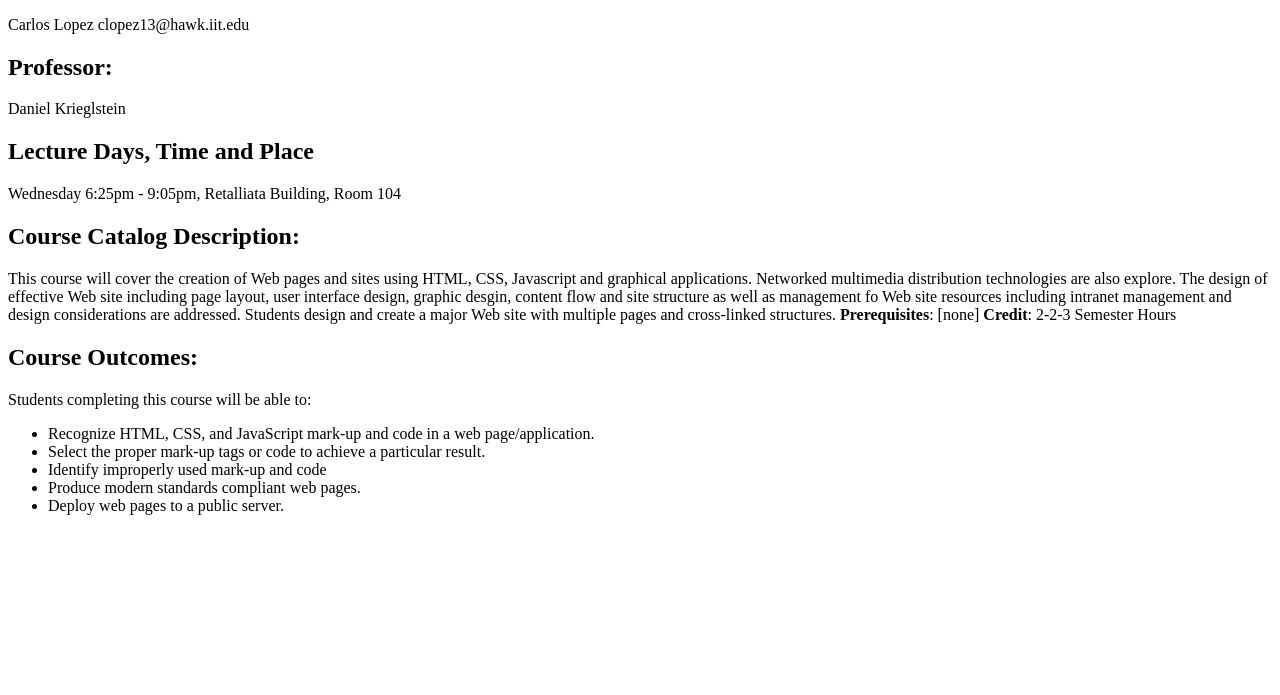
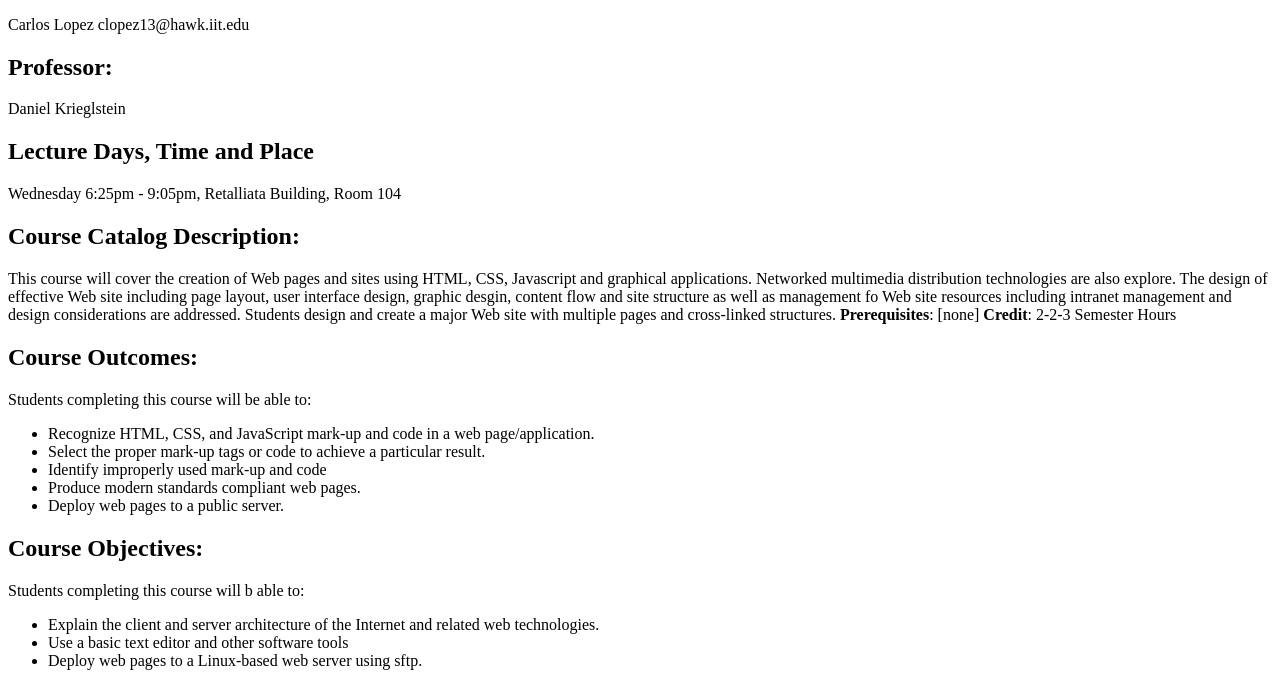
Before and after one commit to Carlosl29/ITMD361, a plain HTML site: page Lab2/index.html in a window 1280 px wide. Shown: the part 105-800 px from the top of the page. Drawn offline with Linux system fonts and the light colour scheme.

Commit message:
Addition of Course Obj
Added the objectives of the course as an unordered list.

```diff
--- a/Lab2/index.html
+++ b/Lab2/index.html
@@ -23,6 +23,13 @@
 		<li>Produce modern standards compliant web pages.</li>
 		<li>Deploy web pages to a public server.</li>
 	</ul>
+	<h2>Course Objectives:</h2>
+	<p>Students completing this course will b able to:</p>
+	<ul>
+		<li>Explain the client and server architecture of the Internet and related web technologies.</li>
+		<li>Use a basic text editor and other software tools</li>
+		<li>Deploy web pages to a Linux-based web server using sftp.</li>
+	</ul>
 
 </body>
 </html>
```
